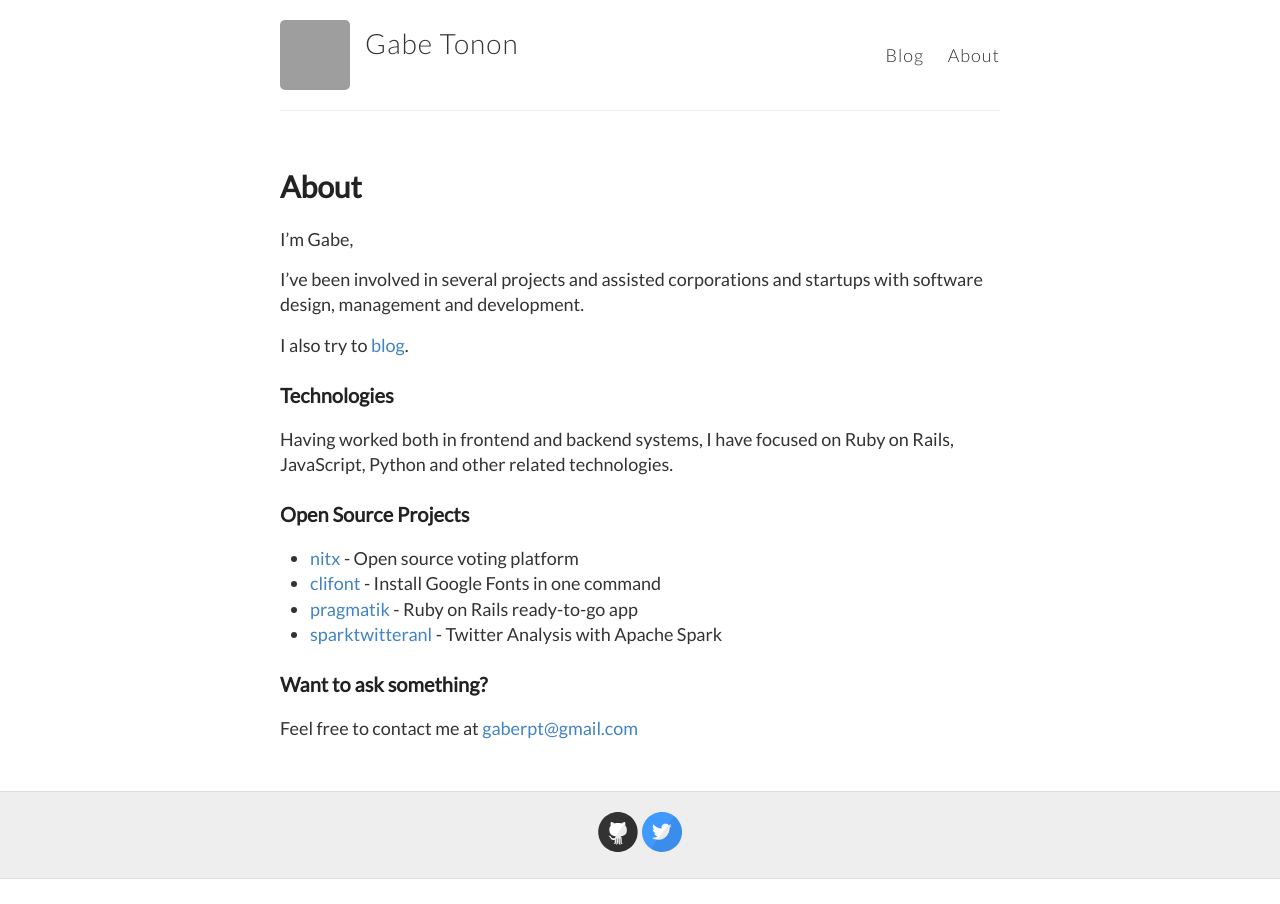
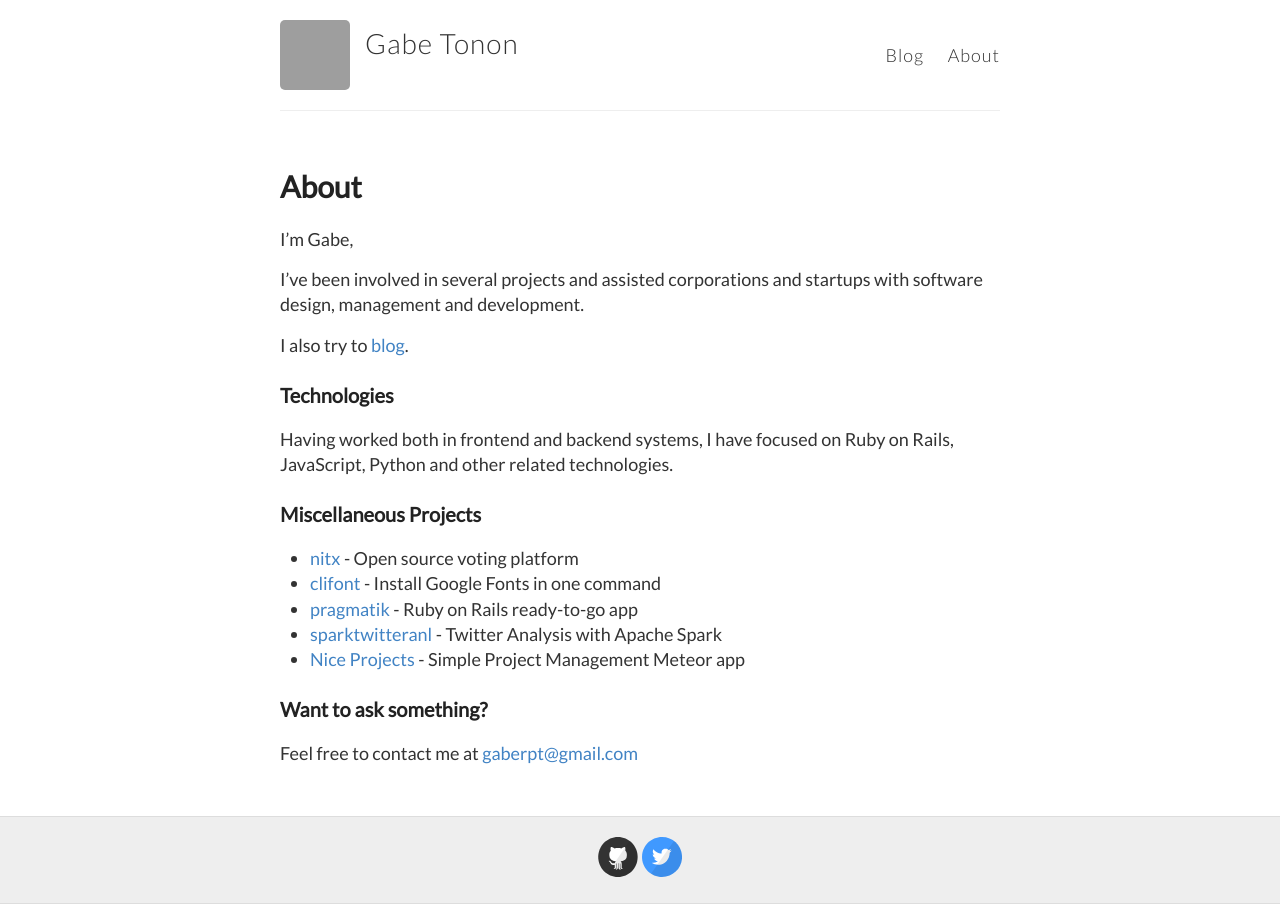
Before and after one commit to gaapt/gaapt.github.io, a Jekyll site: the page built from about.md, in a window 1280 px wide. Built offline with Jekyll 4.4.1, drawn with Linux system fonts in a browser that asks for light colours; Markdown is read by kramdown in place of the engine named in the settings; grey boxes are pictures that could not be loaded.

Commit message:
Update about.md

```diff
--- a/about.md
+++ b/about.md
@@ -14,11 +14,12 @@ I also try to [blog](http://gaapt.github.io/).
 ### Technologies
 Having worked both in frontend and backend systems, I have focused on Ruby on Rails, JavaScript, Python and other related technologies.
 
-### Open Source Projects
+### Miscellaneous Projects
 + [nitx](https://github.com/gaapt/nitx) - Open source voting platform
 + [clifont](https://github.com/gaapt/clifont) - Install Google Fonts in one command
 + [pragmatik](https://github.com/gaapt/pragmatik) - Ruby on Rails ready-to-go app
 + [sparktwitteranl](https://github.com/gaapt/sparktwitteranl) - Twitter Analysis with Apache Spark
++ [Nice Projects](http://projmanagement.meteor.com/) - Simple Project Management Meteor app
 
 ### Want to ask something?
 Feel free to contact me at [gaberpt@gmail.com](mailto:gaberpt@gmail.com)
```
